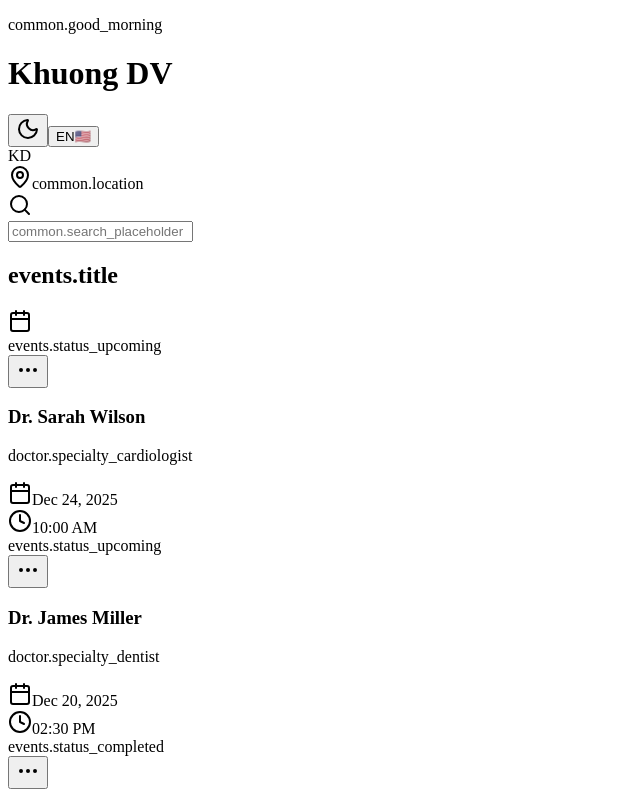
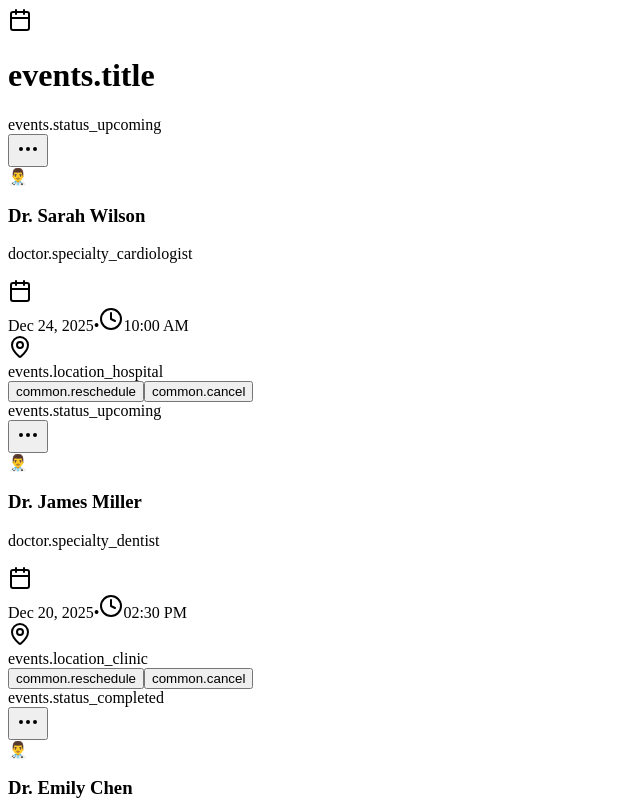
Before and after one commit to vfa-khuongdv/health-care-webview, a React (Vite) app: page /events in a window 1280 px wide. Shown: the top 800 px of the page, without its empty margins (0-640 px from the left). Built offline with nearby package versions, Linux system fonts and the light colour scheme; the HTML template or start-up script is replaced by a standard one.

Commit message:
feat: Introduce a new PageHeader component, redesign event cards with location and action buttons, and update header visibility for events and records pages.

```diff
--- a/src/App.tsx
+++ b/src/App.tsx
@@ -100,7 +100,10 @@ const Home = () => {
 
 const AppContent = () => {
   const location = useLocation();
-  const showHeader = !location.pathname.startsWith("/profile");
+  const showHeader =
+    !location.pathname.startsWith("/profile") &&
+    !location.pathname.startsWith("/events") &&
+    !location.pathname.startsWith("/records");
 
   return (
     <div className="min-h-screen bg-transparent pb-24 md:max-w-md md:mx-auto md:shadow-2xl md:relative md:overflow-hidden transition-all duration-300">
--- a/src/components/ui/PageHeader.tsx
+++ b/src/components/ui/PageHeader.tsx
@@ -1,29 +1,34 @@
-import React from "react";
 import { ChevronLeft } from "lucide-react";
 
 interface PageHeaderProps {
   title: string;
-  onBack: () => void;
-  className?: string;
+  icon?: React.ReactNode;
+  onBack?: () => void;
 }
 
-const PageHeader: React.FC<PageHeaderProps> = ({
-  title,
-  onBack,
-  className = "",
-}) => {
+const PageHeader = ({ title, icon, onBack }: PageHeaderProps) => {
   return (
-    <div className={`flex items-center px-6 py-4 ${className}`}>
+    <header className="px-6 pt-6 pb-4 glass-effect sticky top-0 z-50 transition-all duration-300">
+      <div className="flex items-center space-x-3">
+        {onBack ? (
           <button
             onClick={onBack}
-        className="w-10 h-10 rounded-xl bg-white dark:bg-slate-800 shadow-sm flex items-center justify-center text-healthcare-dark dark:text-white hover:bg-healthcare-surface dark:hover:bg-slate-700 transition-colors"
+            className="p-2 rounded-xl bg-healthcare-surface dark:bg-slate-800 text-healthcare-dark dark:text-white active:scale-90 transition-transform"
           >
             <ChevronLeft className="w-5 h-5" />
           </button>
-      <h2 className="ml-4 text-xl font-bold text-healthcare-dark dark:text-white">
+        ) : (
+          icon && (
+            <div className="bg-healthcare-primary/10 dark:bg-healthcare-primary/20 p-2 rounded-xl">
+              {icon}
+            </div>
+          )
+        )}
+        <h1 className="text-2xl font-bold text-healthcare-dark dark:text-white">
           {title}
-      </h2>
+        </h1>
       </div>
+    </header>
   );
 };
 
--- a/src/pages/Events.tsx
+++ b/src/pages/Events.tsx
@@ -1,5 +1,6 @@
 import { useTranslation } from "react-i18next";
-import { Calendar, MoreHorizontal, Clock } from "lucide-react";
+import { Calendar, MoreHorizontal, Clock, MapPin } from "lucide-react";
+import PageHeader from "../components/ui/PageHeader";
 
 const Events = () => {
   const { t } = useTranslation();
@@ -11,6 +12,7 @@ const Events = () => {
       specialty: t("doctor.specialty_cardiologist"),
       date: "Dec 24, 2025",
       time: "10:00 AM",
+      location: t("events.location_hospital"),
       status: t("events.status_upcoming"),
       color: "bg-blue-500",
     },
@@ -20,6 +22,7 @@ const Events = () => {
       specialty: t("doctor.specialty_dentist"),
       date: "Dec 20, 2025",
       time: "02:30 PM",
+      location: t("events.location_clinic"),
       status: t("events.status_upcoming"),
       color: "bg-green-500",
     },
@@ -29,33 +32,36 @@ const Events = () => {
       specialty: t("doctor.specialty_eye"),
       date: "Dec 15, 2025",
       time: "09:00 AM",
+      location: t("events.location_vision"),
       status: t("events.status_completed"),
       color: "bg-gray-400",
     },
   ];
 
   return (
-    <div className="px-6 py-4 animate-fade-in pb-10">
-      <div className="flex justify-between items-center mb-6">
-        <h2 className="text-2xl font-bold text-healthcare-dark dark:text-white">
-          {t("events.title")}
-        </h2>
-        <div className="bg-healthcare-primary/10 dark:bg-healthcare-primary/20 p-2 rounded-full">
-          <Calendar className="w-5 h-5 text-healthcare-primary" />
-        </div>
-      </div>
+    <div className="animate-fade-in pb-10">
+      <PageHeader
+        title={t("events.title")}
+        icon={<Calendar className="w-6 h-6 text-healthcare-primary" />}
+      />
 
-      <div className="space-y-4">
+      <div className="px-6 py-4 space-y-4">
         {events.map((event) => (
           <div
             key={event.id}
-            className="bg-white dark:bg-slate-900 p-4 rounded-2xl shadow-premium border border-gray-100 dark:border-slate-800 hover:scale-[1.02] transition-transform cursor-pointer"
+            className="group relative overflow-hidden bg-white dark:bg-slate-900/50 p-5 rounded-3xl shadow-premium border border-gray-100 dark:border-slate-800 transition-all duration-300 hover:shadow-2xl hover:-translate-y-1"
           >
-            <div className="flex justify-between items-start mb-3">
+            {/* Background decoration */}
+            <div className="absolute top-0 right-0 w-32 h-32 bg-healthcare-primary/5 rounded-full -mr-16 -mt-16 transition-transform duration-500 group-hover:scale-150"></div>
+
+            <div className="relative z-10">
+              <div className="flex justify-between items-start mb-4">
                 <div className="flex items-center space-x-3">
-                <div className={`w-2 h-2 rounded-full ${event.color}`}></div>
+                  <div
+                    className={`w-2.5 h-2.5 rounded-full ${event.color} shadow-lg ring-4 ring-white dark:ring-slate-900`}
+                  ></div>
                   <span
-                  className={`text-[10px] font-bold uppercase tracking-wider ${
+                    className={`text-[10px] font-bold uppercase tracking-widest ${
                       event.status === t("events.status_upcoming")
                         ? "text-healthcare-primary"
                         : "text-gray-400 dark:text-slate-500"
@@ -64,39 +70,68 @@ const Events = () => {
                     {event.status}
                   </span>
                 </div>
-              <button className="text-gray-400">
+                <button className="text-gray-400 hover:text-healthcare-primary transition-colors p-1 rounded-lg hover:bg-healthcare-primary/10">
                   <MoreHorizontal className="w-5 h-5" />
                 </button>
               </div>
 
-            <h3 className="text-base font-bold text-healthcare-dark dark:text-white mb-1">
+              <div className="flex items-start space-x-4 mb-6">
+                <div className="w-14 h-14 rounded-2xl bg-healthcare-surface dark:bg-slate-800 flex items-center justify-center border border-gray-100 dark:border-slate-700 shadow-sm overflow-hidden">
+                  <div className="w-full h-full bg-linear-to-br from-healthcare-primary/20 to-healthcare-secondary/20 flex items-center justify-center text-xl">
+                    👨‍⚕️
+                  </div>
+                </div>
+                <div>
+                  <h3 className="text-lg font-bold text-healthcare-dark dark:text-white mb-0.5 leading-none">
                     {event.doctor}
                   </h3>
-            <p className="text-xs text-healthcare-muted dark:text-slate-400 mb-4">
+                  <p className="text-xs font-medium text-healthcare-muted dark:text-slate-400">
                     {event.specialty}
                   </p>
+                </div>
+              </div>
 
-            <div className="flex items-center justify-between pt-4 border-t border-gray-50 dark:border-slate-800">
-              <div className="flex items-center space-x-2">
-                <Calendar className="w-4 h-4 text-healthcare-primary/60 dark:text-healthcare-primary/40" />
-                <span className="text-xs font-semibold text-healthcare-dark dark:text-slate-300">
+              <div className="space-y-3">
+                <div className="flex items-center space-x-3 text-healthcare-muted dark:text-slate-400">
+                  <div className="w-8 h-8 rounded-lg bg-gray-50 dark:bg-slate-800/50 flex items-center justify-center">
+                    <Calendar className="w-4 h-4 text-healthcare-primary/70" />
+                  </div>
+                  <span className="text-sm font-semibold text-healthcare-dark dark:text-slate-300">
                     {event.date}
                   </span>
-              </div>
-              <div className="flex items-center space-x-2">
-                <Clock className="w-4 h-4 text-healthcare-primary/60 dark:text-healthcare-primary/40" />
-                <span className="text-xs font-semibold text-healthcare-dark dark:text-slate-300">
+                  <span className="mx-1 opacity-30">•</span>
+                  <Clock className="w-4 h-4 text-healthcare-primary/70" />
+                  <span className="text-sm font-semibold text-healthcare-dark dark:text-slate-300">
                     {event.time}
                   </span>
                 </div>
+
+                <div className="flex items-center space-x-3 text-healthcare-muted dark:text-slate-400">
+                  <div className="w-8 h-8 rounded-lg bg-gray-50 dark:bg-slate-800/50 flex items-center justify-center">
+                    <MapPin className="w-4 h-4 text-healthcare-primary/70" />
+                  </div>
+                  <span className="text-sm font-medium">{event.location}</span>
+                </div>
+              </div>
+
+              {event.status === t("events.status_upcoming") && (
+                <div className="mt-6 flex space-x-3">
+                  <button className="flex-1 py-2.5 rounded-xl text-xs font-bold bg-healthcare-primary text-white shadow-premium active:scale-95 transition-all">
+                    {t("common.reschedule")}
+                  </button>
+                  <button className="px-4 py-2.5 rounded-xl text-xs font-bold border border-gray-100 dark:border-slate-700 text-healthcare-muted dark:text-slate-400 hover:bg-gray-50 dark:hover:bg-slate-800 transition-all">
+                    {t("common.cancel")}
+                  </button>
+                </div>
+              )}
             </div>
           </div>
         ))}
-      </div>
 
-      <button className="w-full mt-6 bg-linear-to-r from-healthcare-primary to-healthcare-secondary text-white py-4 rounded-2xl font-bold shadow-healthcare active:scale-95 transition-all">
+        <button className="w-full mt-2 bg-linear-to-r from-healthcare-primary to-healthcare-secondary text-white py-4 rounded-3xl font-bold shadow-premium active:scale-95 transition-all hover:shadow-2xl">
           {t("events.book_new")}
         </button>
+      </div>
     </div>
   );
 };
```
Also changed, not shown: src/locales/en.json (+7 -2 lines), src/locales/vi.json (+7 -2 lines), src/pages/Records.tsx (+48 -22 lines). Lines whose indentation alone changed are shown as unchanged.
